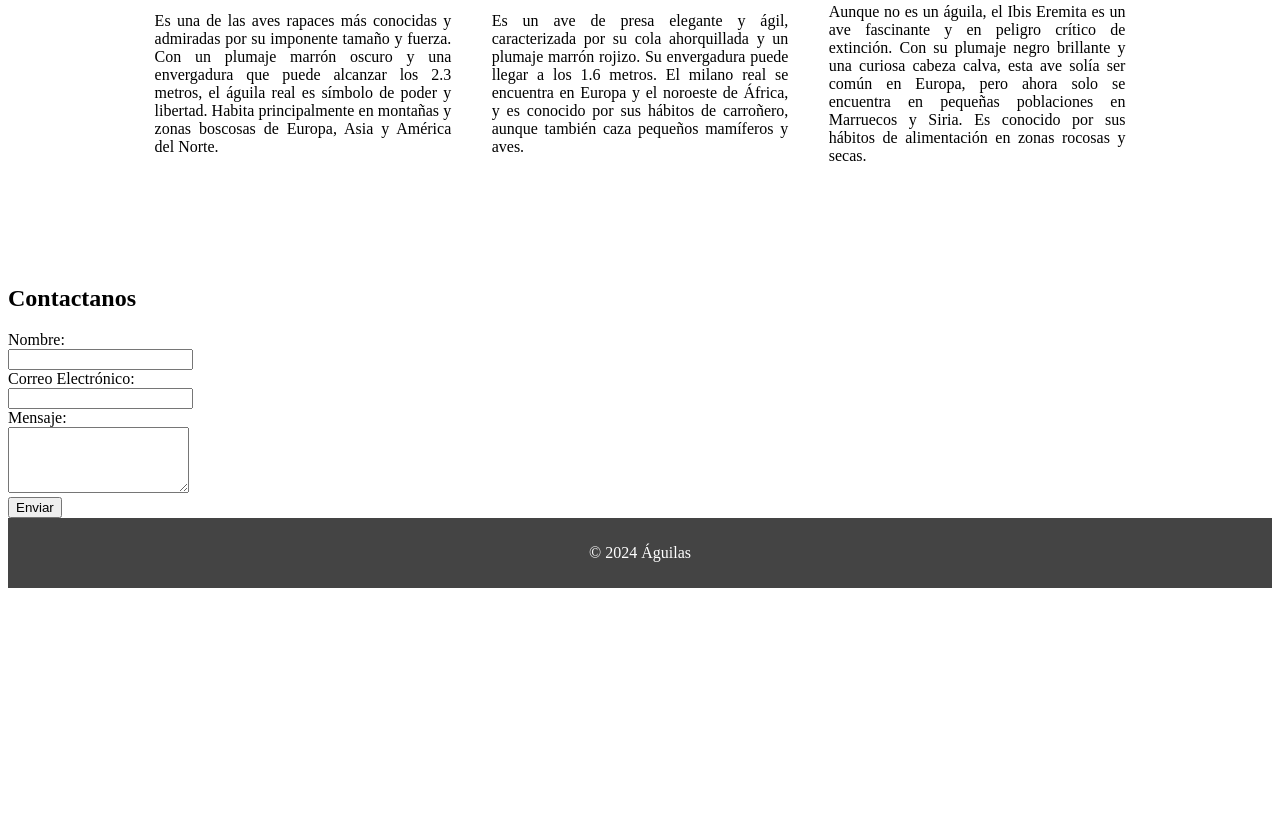
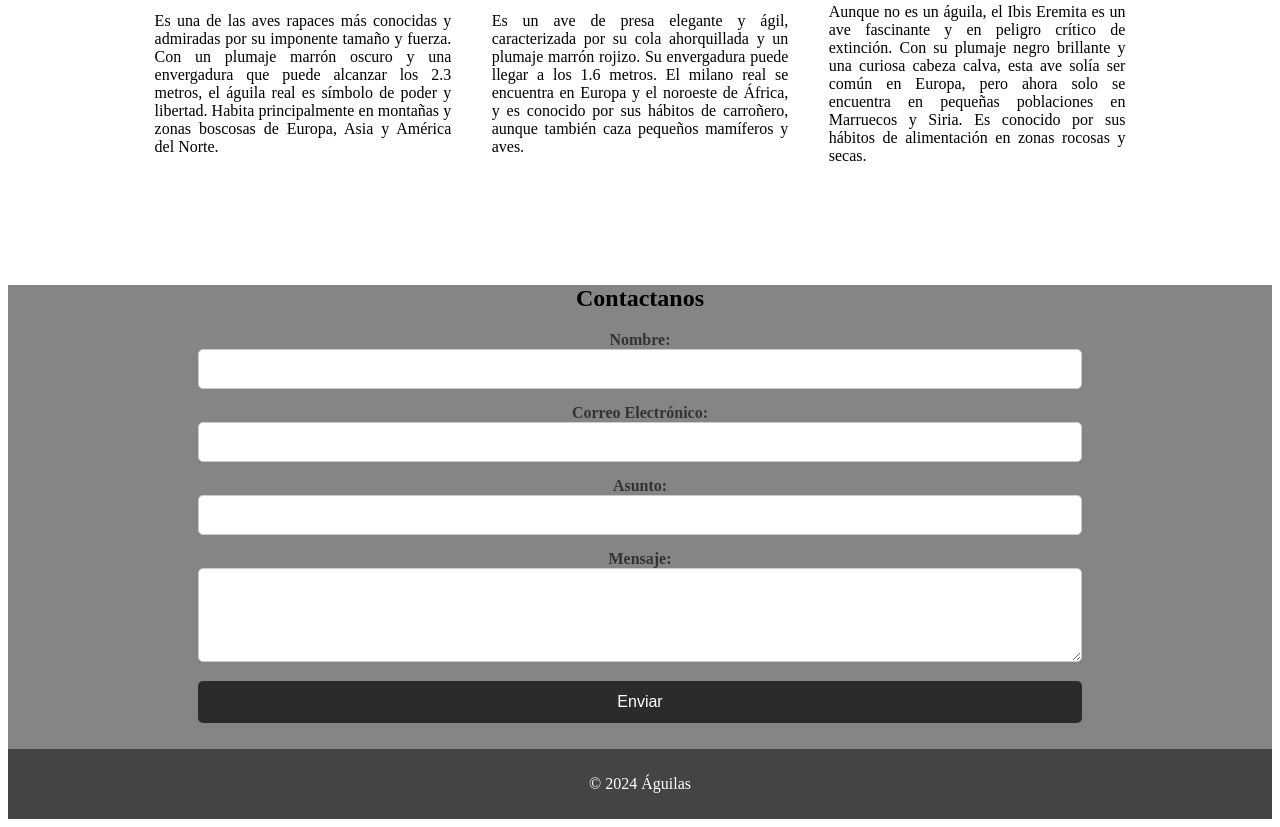
Before and after one commit to artur0-dev/html5_arquitectura_informacion, a plain HTML site: page index.html in a window 1280 px wide. Shown: the part 1053-1880 px from the top of the page. Before the commit the page ends 1649 px from the top, so only its background shows below. Drawn offline with Linux system fonts and the light colour scheme.

Commit message:
update css

```diff
--- a/estilos.css
+++ b/estilos.css
@@ -54,3 +54,33 @@ img{
 .div-caja p{
     text-align: justify;
 }
+#contactanos{
+    background-color: #848584;
+    text-align: center;
+}
+
+label{
+    margin-bottom: 10px;
+    font-weight: bold;
+    color: #333;
+}
+input, textarea{
+    width: 70%;
+    padding: 10px;
+    margin-bottom: 15px;
+    border: 1px solid #ccc;
+    border-radius: 5px;
+    box-sizing: border-box;
+    font-size: 16px;
+}
+button{
+    width: 70%;
+    padding: 12px;
+    background-color: #2a2b2a;
+    color: white;
+    border: none;
+    border-radius: 5px;
+    cursor: pointer;
+    font-size: 16px;
+    margin-bottom: 2%;
+}
--- a/index.html
+++ b/index.html
@@ -27,19 +27,19 @@
             <div class="div-caja">
                 <div>
                     <h3>Aguila Real</h3>
-                    <img src="aguilareal.jpg">
+                    <img src="aguilareal.jpg" alt="aguila real">
                     <p>Es una de las aves rapaces más conocidas y admiradas por su imponente tamaño y fuerza. Con un plumaje marrón oscuro y una envergadura que puede alcanzar los 2.3 metros, el águila real es símbolo de poder y libertad. Habita principalmente en montañas y zonas boscosas de Europa, Asia y América del Norte.</p>
                 </div>
 
                 <div>
                     <h3>Milano Real</h3>
-                    <img src="milanoreal.jpg">
+                    <img src="milanoreal.jpg" alt="milanoreal">
                     <p>Es un ave de presa elegante y ágil, caracterizada por su cola ahorquillada y un plumaje marrón rojizo. Su envergadura puede llegar a los 1.6 metros. El milano real se encuentra en Europa y el noroeste de África, y es conocido por sus hábitos de carroñero, aunque también caza pequeños mamíferos y aves.</p>
                 </div>
 
                 <div>
                     <h3>Ibis Seremita</h3>
-                    <img src="ibis-seremita.jpg">
+                    <img src="ibis-seremita.jpg" alt="ibis-seremita">
                     <p>Aunque no es un águila, el Ibis Eremita es un ave fascinante y en peligro crítico de extinción. Con su plumaje negro brillante y una curiosa cabeza calva, esta ave solía ser común en Europa, pero ahora solo se encuentra en pequeñas poblaciones en Marruecos y Siria. Es conocido por sus hábitos de alimentación en zonas rocosas y secas.</p>
                 </div>
             </div>
@@ -53,6 +53,9 @@
                 <label for="email">Correo Electrónico:</label><br>
                 <input type="email" id="email" name="email" required><br>
 
+                <label for="asunto">Asunto:</label><br>
+                <input type="text" id="asunto" name="asunto" required><br>
+
                 <label for="message">Mensaje:</label><br>
                 <textarea id="message" name="message" rows="4" required></textarea><br>
 
```
